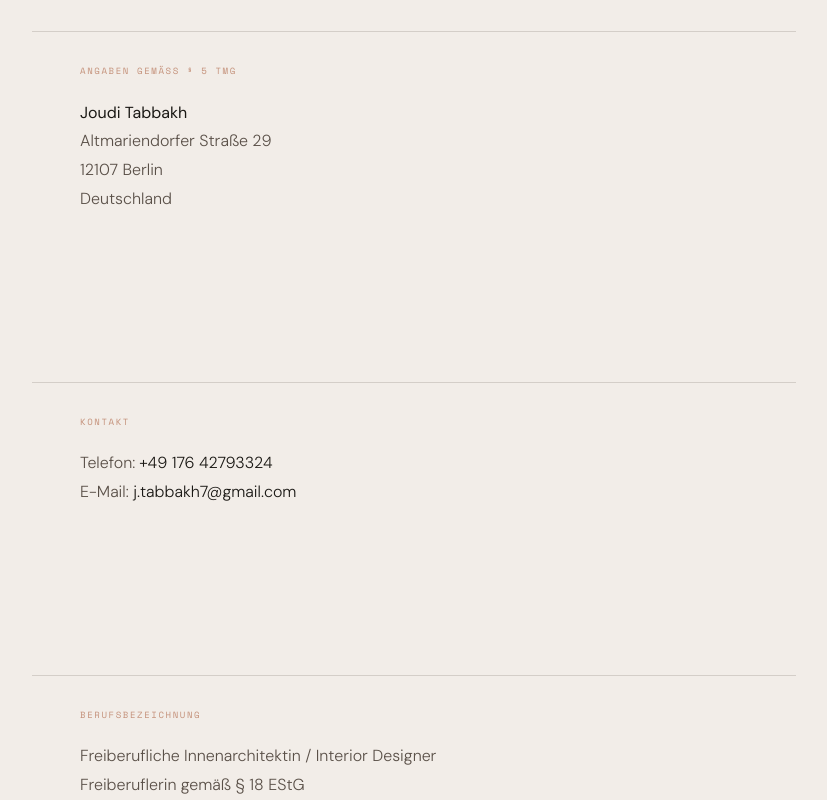
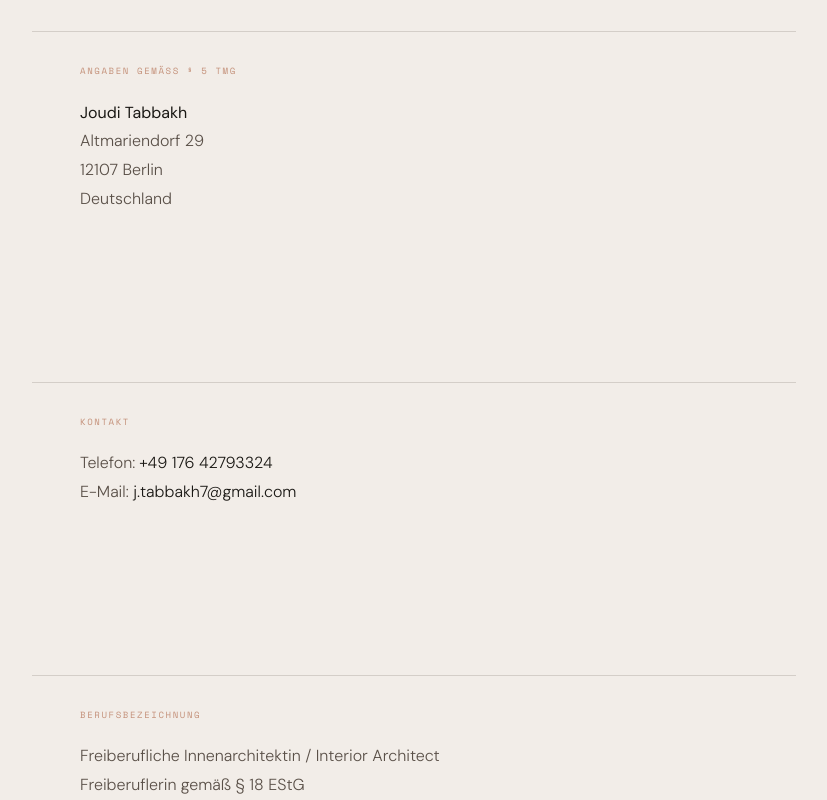
Before and after one commit to jtabbakh7-dev/Portfolio, a plain HTML site: page impressum.html in a window 1280 px wide. Shown: the part 340-1140 px from the top of the page, without its empty margins (226-1053 px from the left). Drawn offline with nearby package versions, Linux system fonts and the light colour scheme.

Commit message:
Add files via upload

```diff
--- a/impressum.html
+++ b/impressum.html
@@ -1251,7 +1251,7 @@ footer {
       <p style="font-family:var(--font-mono);font-size:9px;letter-spacing:0.18em;text-transform:uppercase;color:#C4917A;margin-bottom:20px;">Angaben gemäß § 5 TMG</p>
       <p style="font-family:var(--font-body);font-size:16px;line-height:1.8;color:#1A1814;font-weight:400;">Joudi Tabbakh</p>
       <p style="font-family:var(--font-body);font-size:16px;line-height:1.8;color:#5A5048;">
-        Altmariendorfer Straße 29<br>
+        Altmariendorf 29<br>
         12107 Berlin<br>
         Deutschland
       </p>
@@ -1270,7 +1270,7 @@ footer {
     <section style="margin-bottom:48px;border-top:1px solid rgba(90,80,72,0.2);padding-top:32px;">
       <p style="font-family:var(--font-mono);font-size:9px;letter-spacing:0.18em;text-transform:uppercase;color:#C4917A;margin-bottom:20px;">Berufsbezeichnung</p>
       <p style="font-family:var(--font-body);font-size:16px;line-height:1.8;color:#5A5048;">
-        Freiberufliche Innenarchitektin / Interior Designer<br>
+        Freiberufliche Innenarchitektin / Interior Architect<br>
         Freiberuflerin gemäß § 18 EStG
       </p>
     </section>
```
